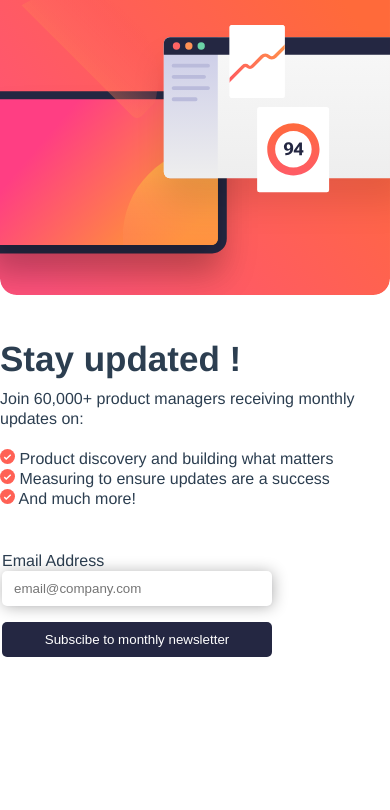
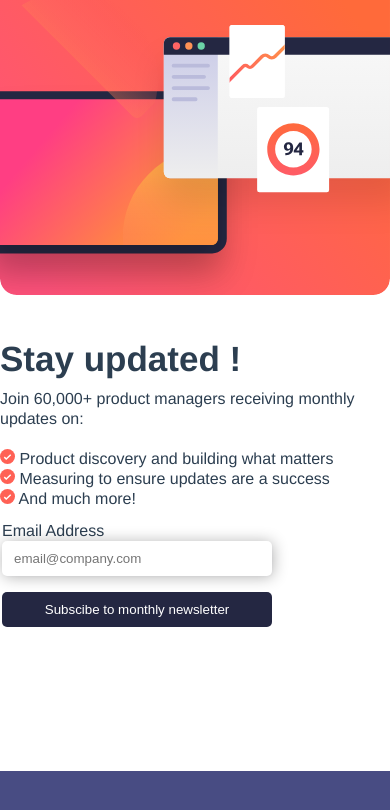
Before and after one commit to 5Akan/Newsletter-Signup, a Vue app: page / in a window 390 px wide. Shown: the top 810 px of the page. Built offline with nearby package versions, Linux system fonts and the light colour scheme.

Commit message:
Check Responsiveness 2

```diff
--- a/src/views/Signup.vue
+++ b/src/views/Signup.vue
@@ -223,14 +223,16 @@ input.inputError{
 
 }
 html, body{
-  display: absolute;
-  position: relative;
+  display: block;
+  position: absolute;
   background-color: rgb(72, 76, 131);
   align-items: center center;
   justify-content: center;
   margin: 0;
   padding: 0;
-  height:100%;
+  height:110vh;
+  width: 100%;
+
 
 }
   .container{
@@ -239,12 +241,12 @@ html, body{
     position: relative;
     display: inline-block;
     width: 100%;
-    height: 1648px;
+    height: 100%;
     text-align: left;
 
   }
   .writeup{
-    height: 100%;
+    height: 50vh;
     width: 100%;
     position: relative;
     font-size: 16px;
@@ -276,7 +278,7 @@ img.list{
 form{
   position: relative;
   margin-right: 2px;
-  margin-top: 40px;
+  margin-top: 10px;
   padding: 2px;
   justify-content: center;
   align-items: center;
```
